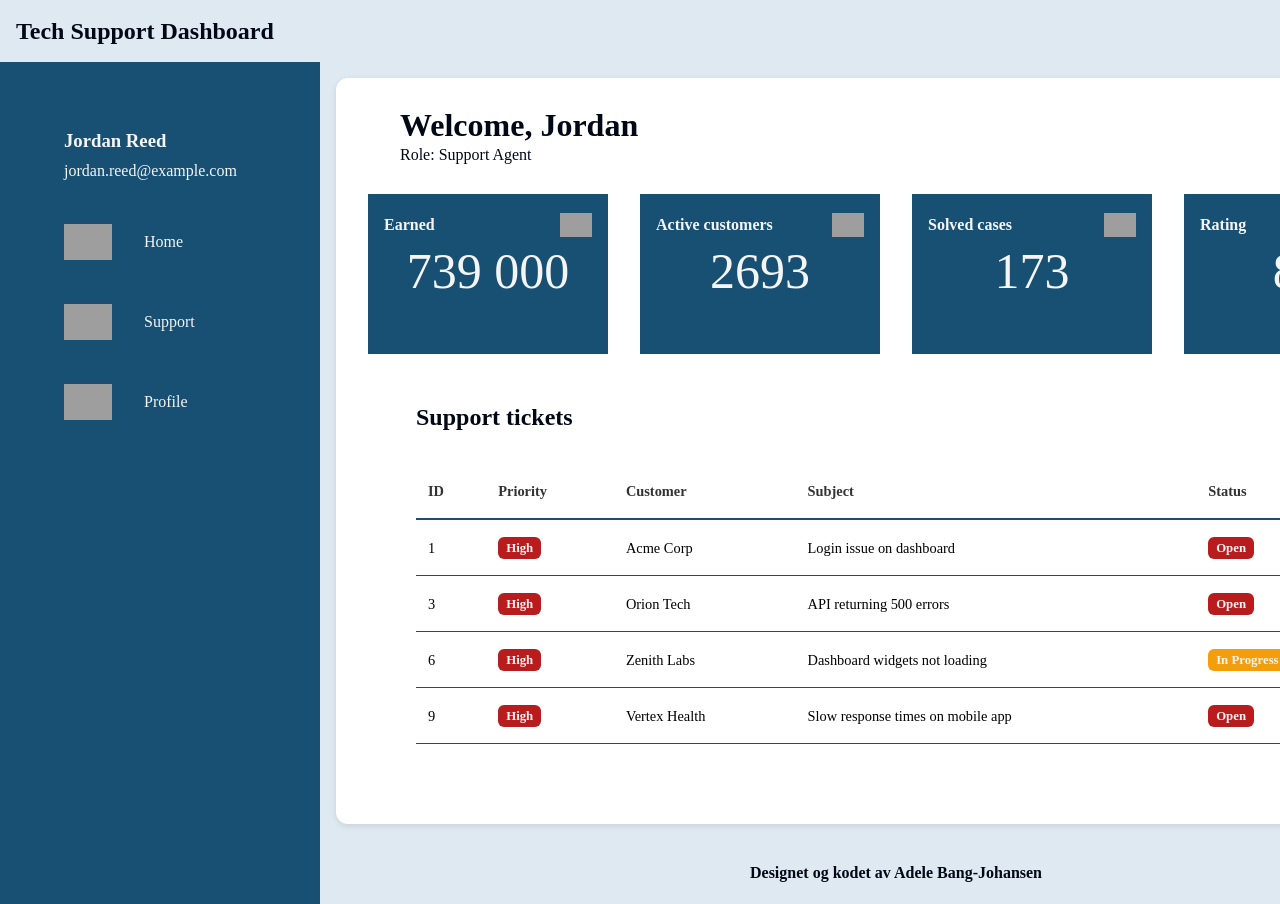
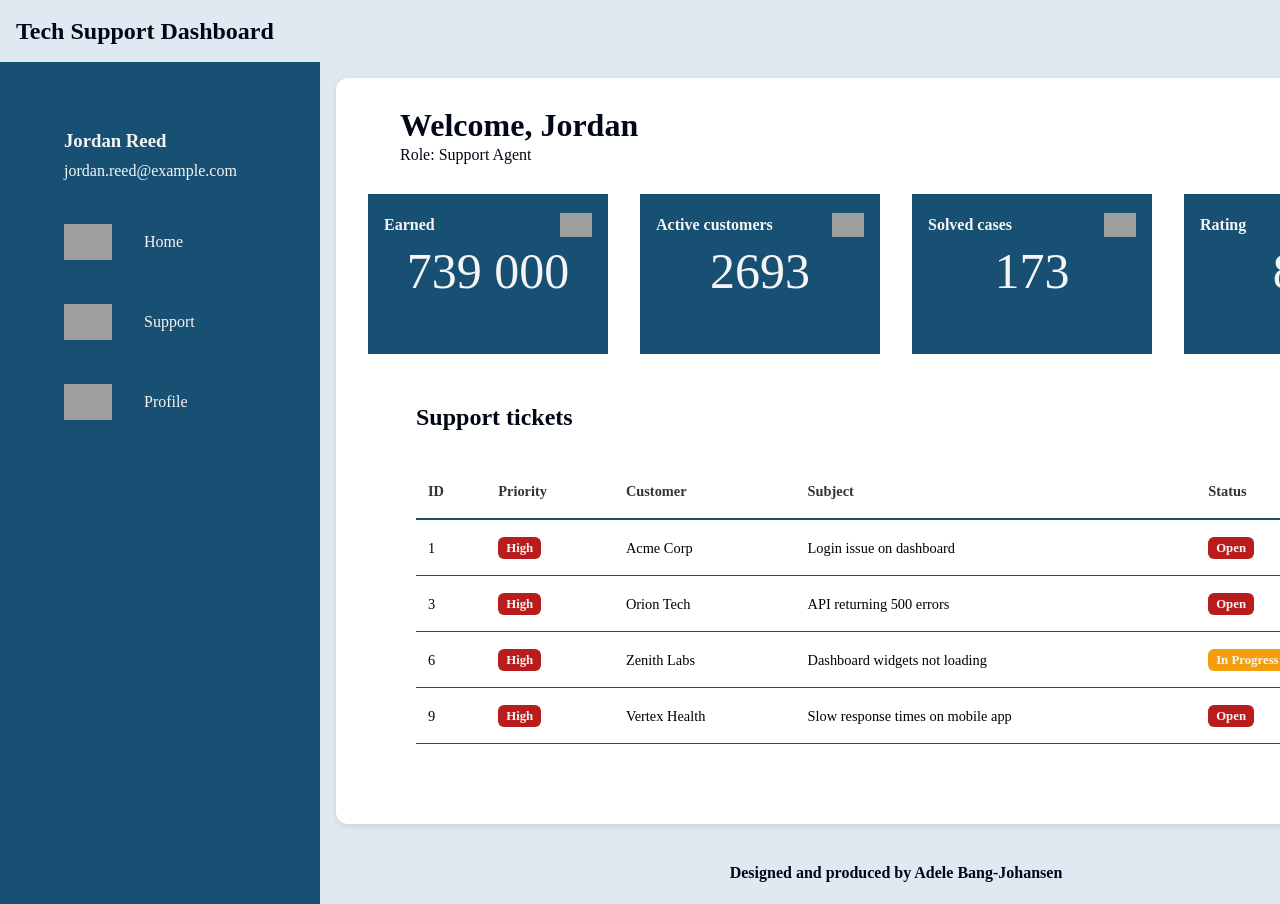
Before and after one commit to Adbaa006/dashboard-app, a Vue app: page / in a window 1280 px wide. Shown: the top 904 px of the page. Built offline with nearby package versions, Linux system fonts and the light colour scheme; grey boxes are pictures that could not be loaded.

Commit message:
Norsk til engelsk

```diff
--- a/src/components/footer.vue
+++ b/src/components/footer.vue
@@ -1,6 +1,6 @@
 <template>
   <footer class="footer">
-    <h4>Designet og kodet av Adele Bang-Johansen</h4>
+    <h4>Designed and produced by Adele Bang-Johansen</h4>
   </footer>
 </template>
 
```
